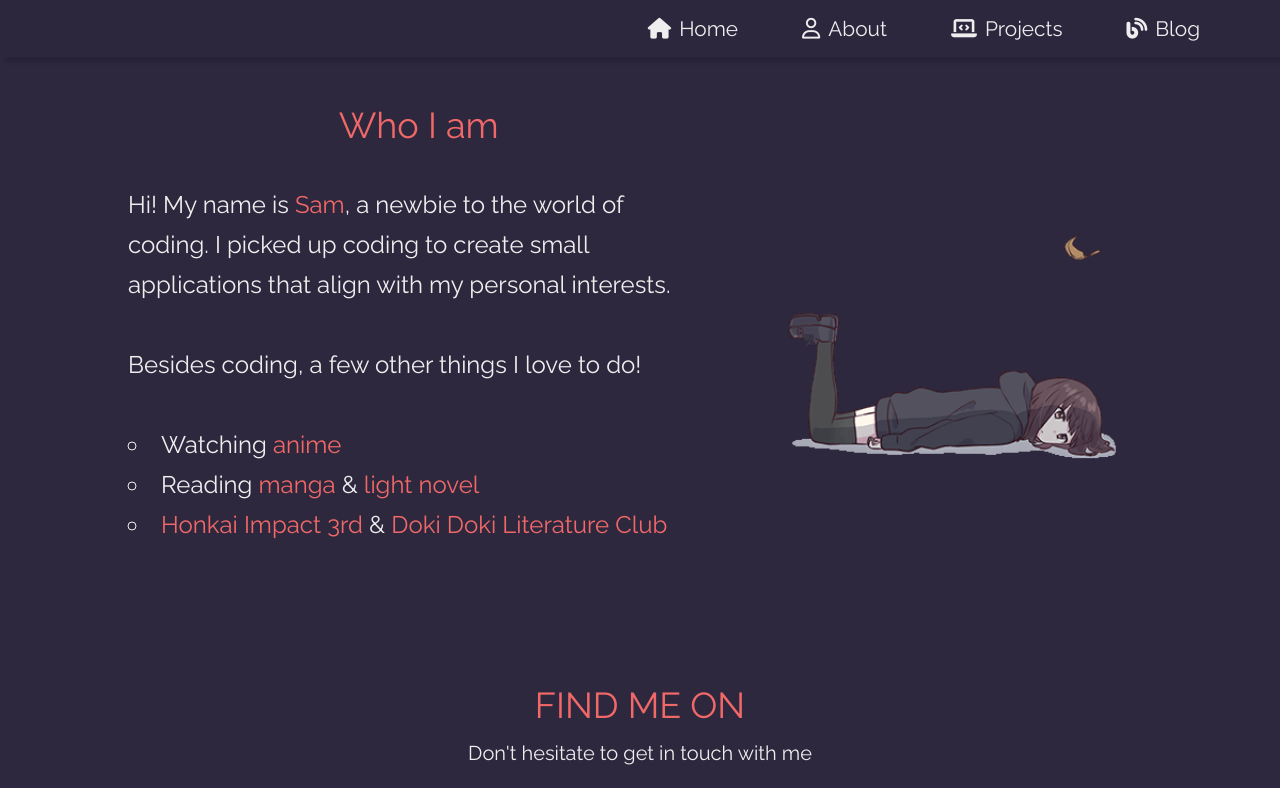
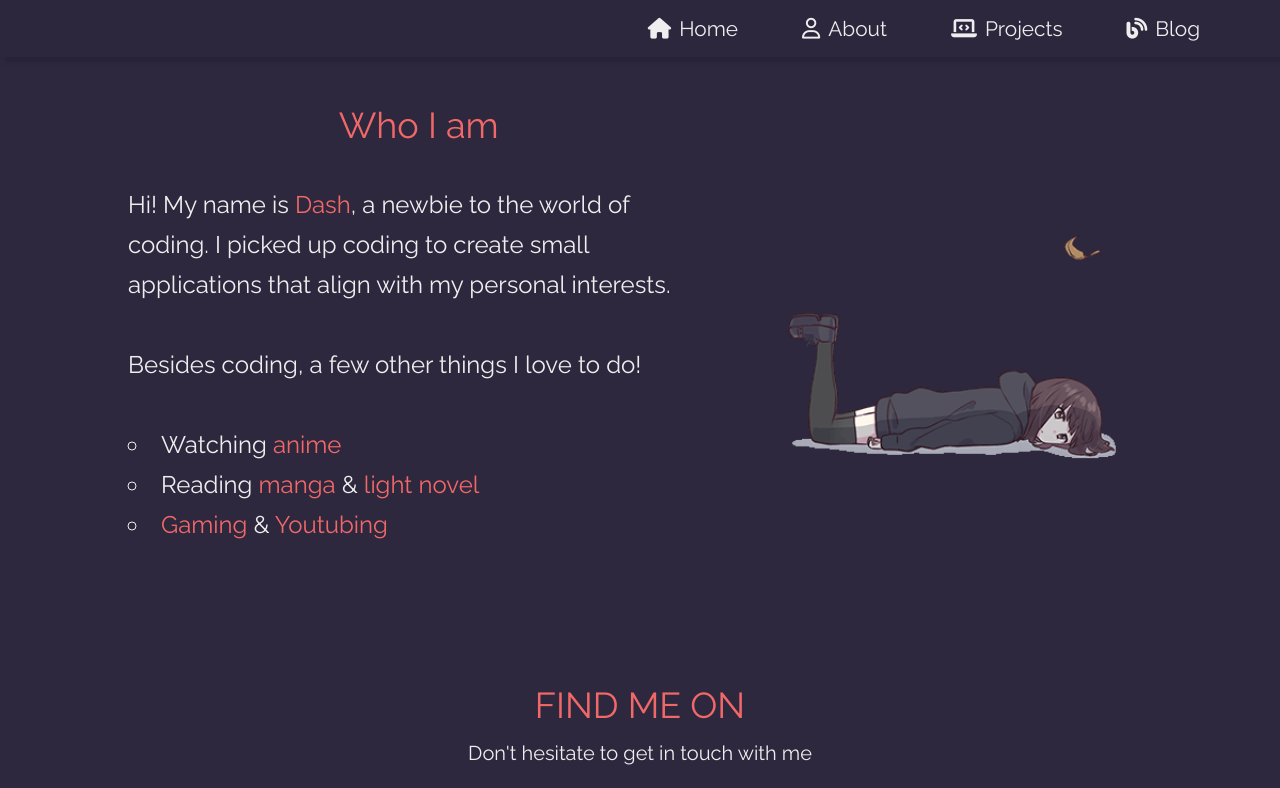
Before and after one commit to ColdGuy69/Portfolio, a React (Vite) app: page /about in a window 1280 px wide. Shown: the top 788 px of the page. Built offline with nearby package versions, Linux system fonts and the light colour scheme.

Commit message:
About.jsx

```diff
--- a/src/components/About.jsx
+++ b/src/components/About.jsx
@@ -8,13 +8,13 @@ function About() {
           <div className='about'>
             <div className='title'><span>Who I am</span></div><br />
 
-            Hi! My name is <span>Sam</span>, a newbie to the world of coding. I picked up coding to create small applications that align with my personal interests. <br /><br />
+            Hi! My name is <span>Dash</span>, a newbie to the world of coding. I picked up coding to create small applications that align with my personal interests. <br /><br />
 
             Besides coding, a few other things I love to do!<br /><br />
 
             <li>Watching <span>anime</span></li>
             <li>Reading <span>manga</span> & <span>light novel</span></li>
-            <li><span>Honkai Impact 3rd</span> & <span>Doki Doki Literature Club</span></li><br />
+            <li><span>Gaming</span> & <span>Youtubing</span></li><br />
 
           </div>
 
@@ -26,8 +26,8 @@ function About() {
           Don't hesitate to get in touch with me<br />
 
           <div className='about-socials'>
-            <a href="https://github.com/kirixenyt" target="_blank"><i class="fa-brands fa-github"></i></a>
-            <a href="https://www.youtube.com/@kirixenyt" target="_blank"><i class="fa-brands fa-youtube"></i></a>
+            <a href="https://github.com/1nOnlyDash" target="_blank"><i class="fa-brands fa-github"></i></a>
+            <a href="https://www.youtube.com/channel/UCUDw_4VfwUHdOW3pn8Z9kmQ" target="_blank"><i class="fa-brands fa-youtube"></i></a>
           </div>
         </div>
       </div>
```
